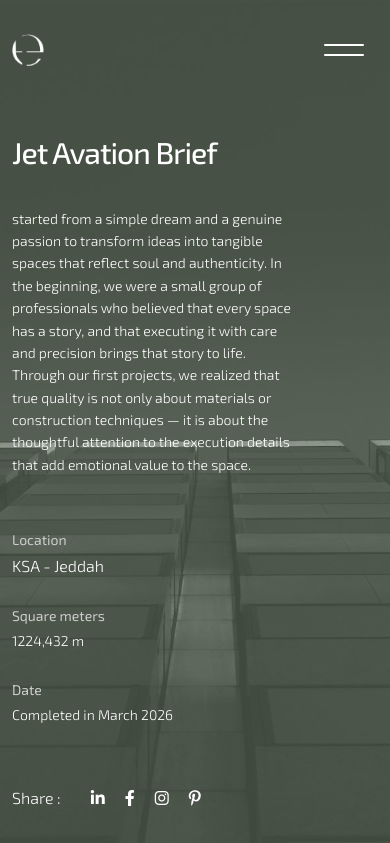
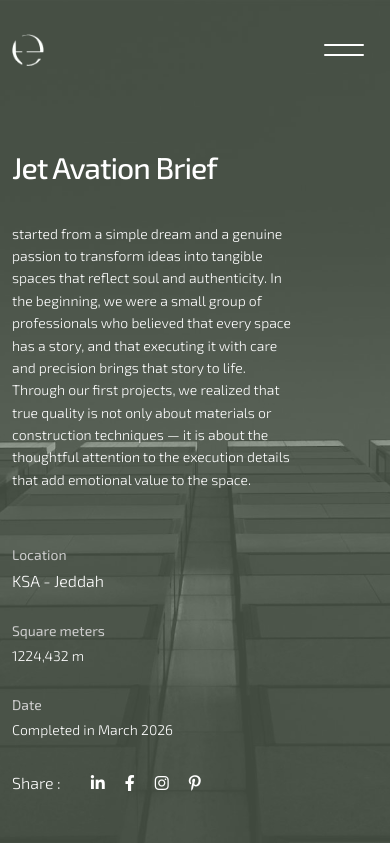
Before and after one commit to Samer7777/ELEVARETRO, a plain HTML site: page portfolio/jetAvation.html in a window 390 px wide. Shown: the top 843 px of the page. Drawn offline with nearby package versions, Linux system fonts and the light colour scheme.

Commit message:
8/26/2025 SAMER MAJID

```diff
--- a/style.css
+++ b/style.css
@@ -2101,4 +2101,7 @@ section.innerServices.contactForm form button span {
   .portfolio .portfolioList li a i {
     font-size: 16px;
   }
-}
+  .portfolioText .socialLInks{
+    margin-top: 0;
+  }
+}
```
